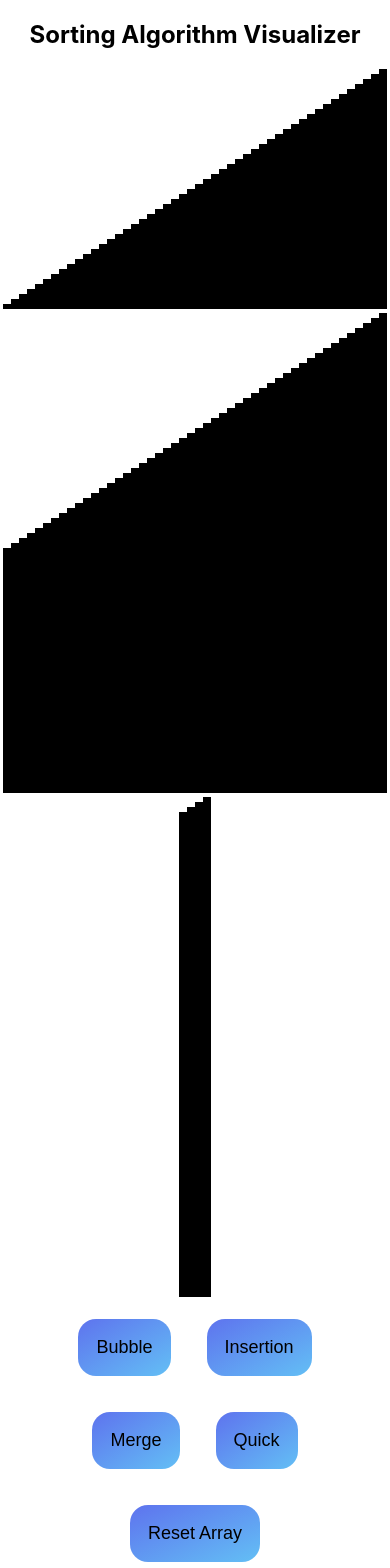
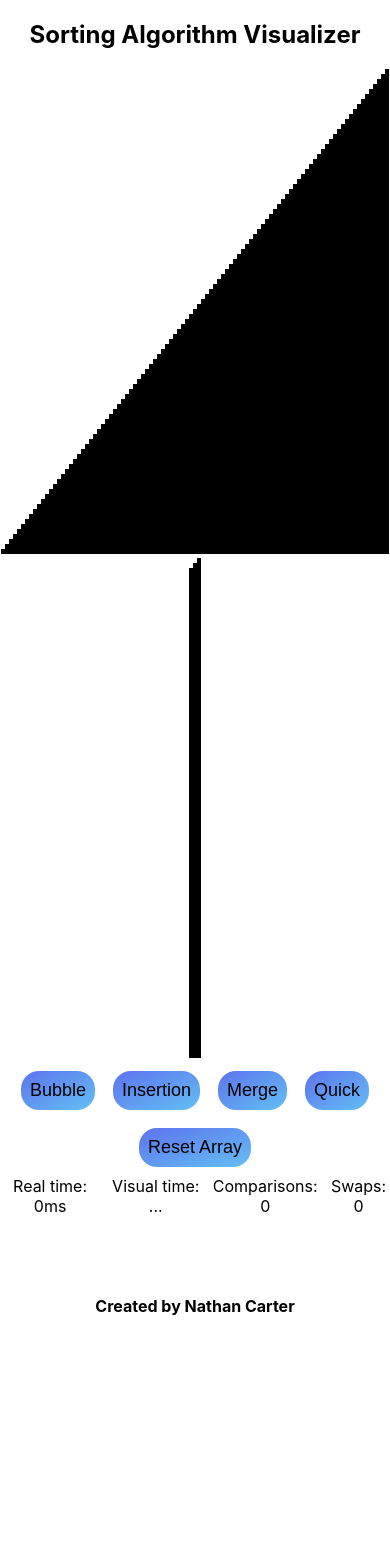
Before and after one commit to nathandcarter21/Sorting-Visualizer, a React (Create React App) app: page / in a window 390 px wide. Shown: the top 1568 px of the page. After the commit the page ends 1336 px from the top, so only its background shows below. Built offline with nearby package versions, Linux system fonts and the light colour scheme.

Commit message:
responsive

```diff
--- a/src/App.css
+++ b/src/App.css
@@ -8,7 +8,6 @@ body {
 }
 
 .App {
-  min-height: 100vh;
   text-align: center;
 }
 
@@ -16,7 +15,6 @@ body {
   display: inline-block;
   width: 8px;
   background-color: black;
-
 }
 
 .col p {
@@ -26,6 +24,7 @@ body {
 }
 
 .algorithm {
+  color: black;
   padding: 1em;
   margin: 1em;
   border-radius: 1em;
@@ -47,3 +46,31 @@ body {
   height: 40px;
   width: 100%;
 }
+
+@media screen and (max-width: 800px) {
+  .container {
+    width: 100%;
+  }
+
+  .col {
+    display: inline-block;
+    width: 4px;
+    background-color: black;
+  }
+
+  .algorithm {
+    padding: .5em;
+    margin: .5em;
+    border-radius: 1em;
+    border: none;
+    background-image: linear-gradient(to left top, #63bff5, #5e73ee);
+    font-size: large;
+  }
+
+  .information-section {
+    display: flex;
+    gap: .5em;
+    justify-content: center;
+    font-size: medium;
+  }
+}
```
